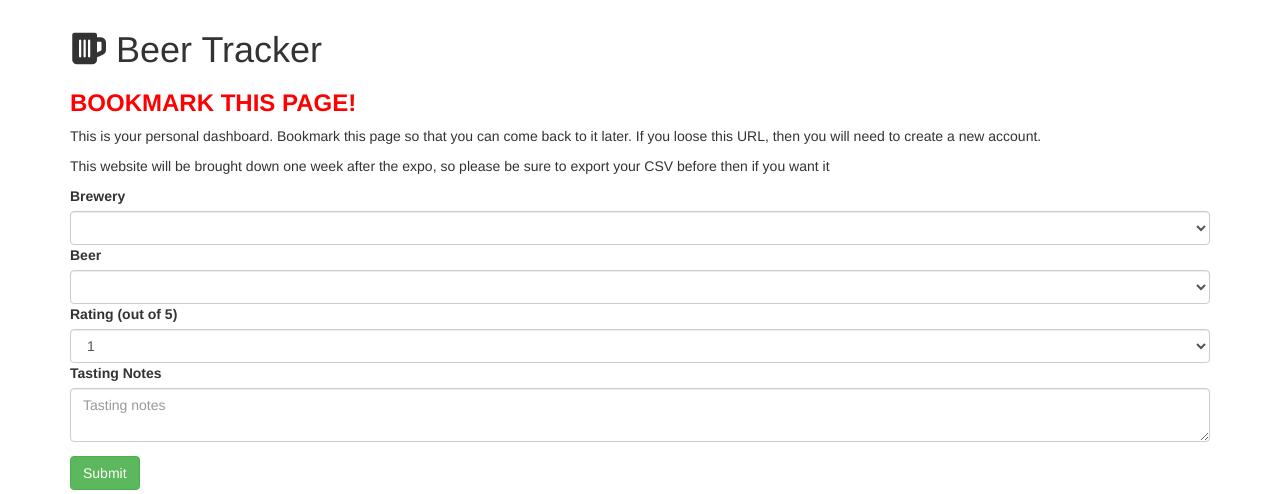
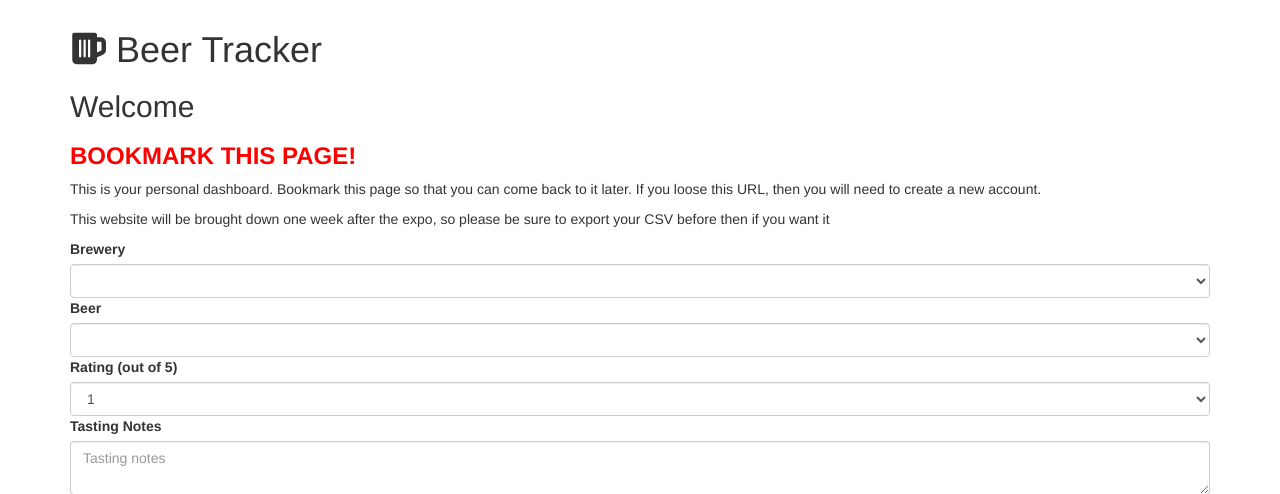
Before and after one commit to acritelli/beerTracker, a Flask app: page /users/1 in a window 1280 px wide. Shown: the top 494 px of the page. Run offline with Flask 2, Linux system fonts and the light colour scheme; data that the repository does not hold is empty; some libraries are stand-ins or nearby versions.

Commit message:
work on adding name to user page

```diff
--- a/static/js/userPage.js
+++ b/static/js/userPage.js
@@ -5,6 +5,9 @@ var result
 $.getJSON({'url': getString, 'async': false}, function(r){
     result = r
 })
+
+// Set the user's name on the page
+$('#nameHeader').text('Welcome ' + result['name'])
 
 // Build the brewery selectors
 var sortedBreweries = []
--- a/templates/userPage.html
+++ b/templates/userPage.html
@@ -20,6 +20,7 @@
             <div class="row">
                 <div class="col-sm-12">
                     <h1><i class="fa fa-beer" aria-hidden="true"></i>  Beer Tracker</h1>
+                    <h2 id="nameHeader">Welcome</h2>
                     <h3>BOOKMARK THIS PAGE!</h3>
                     <p>This is your personal dashboard. Bookmark this page so that you can come back to it later. If you loose this URL, then you will need to create a new account.</p>
                     <p>This website will be brought down one week after the expo, so please be sure to export your CSV before then if you want it</p>
```
